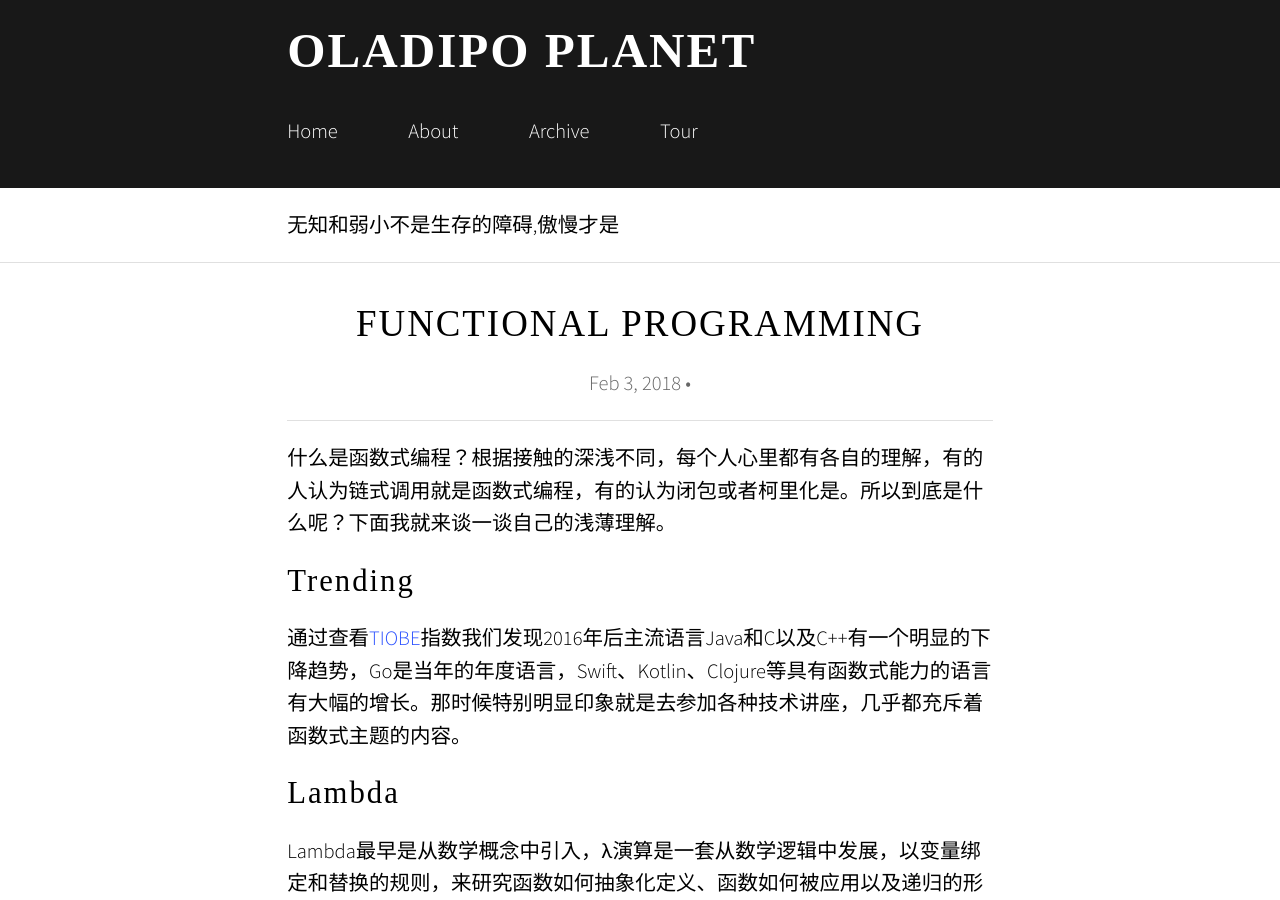
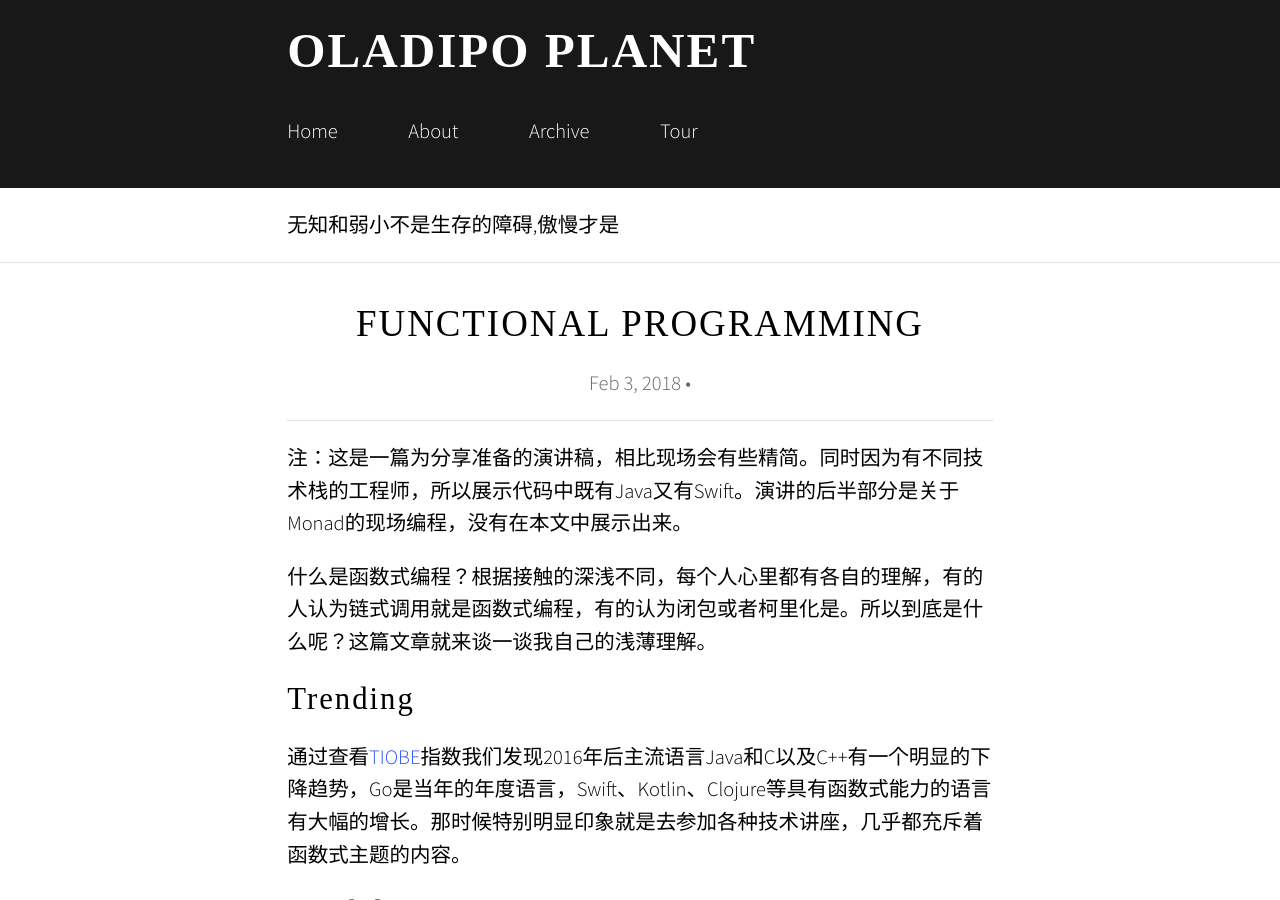
Before and after one commit to drinking/drinking.github.io, a Jekyll site: the page built from _posts/2018-02-03-functional_programming.md, in a window 1280 px wide and 900 px high. Built offline with Jekyll 4.4.1, drawn with Linux system fonts in a browser that asks for light colours; nearby versions of some CDN libraries; some web fonts are replaced; comment, search, counter and statistics services are not loaded.

Commit message:
Update Annotation

```diff
--- a/_posts/2018-02-03-functional_programming.md
+++ b/_posts/2018-02-03-functional_programming.md
@@ -5,8 +5,9 @@ date: 2018-02-03 14:30:41 +0800
 comments: true
 categories:
 ---
+注：这是一篇为分享准备的演讲稿，相比现场会有些精简。同时因为有不同技术栈的工程师，所以展示代码中既有Java又有Swift。演讲的后半部分是关于Monad的现场编程，没有在本文中展示出来。
 
-什么是函数式编程？根据接触的深浅不同，每个人心里都有各自的理解，有的人认为链式调用就是函数式编程，有的认为闭包或者柯里化是。所以到底是什么呢？下面我就来谈一谈自己的浅薄理解。
+什么是函数式编程？根据接触的深浅不同，每个人心里都有各自的理解，有的人认为链式调用就是函数式编程，有的认为闭包或者柯里化是。所以到底是什么呢？这篇文章就来谈一谈我自己的浅薄理解。
 
 ## Trending
 通过查看[TIOBE](https://www.tiobe.com/tiobe-index/)指数我们发现2016年后主流语言Java和C以及C++有一个明显的下降趋势，Go是当年的年度语言，Swift、Kotlin、Clojure等具有函数式能力的语言有大幅的增长。那时候特别明显印象就是去参加各种技术讲座，几乎都充斥着函数式主题的内容。
```
